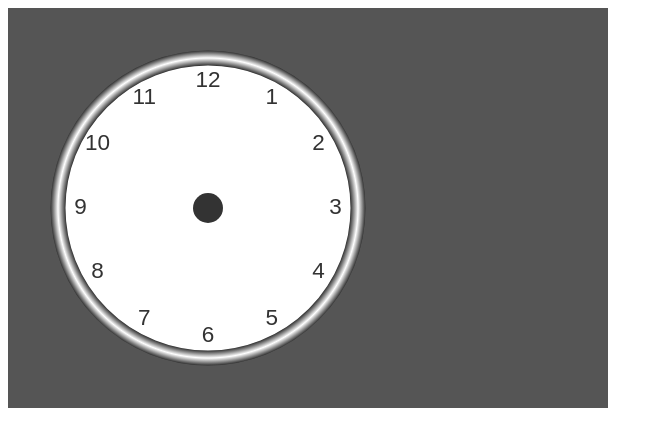
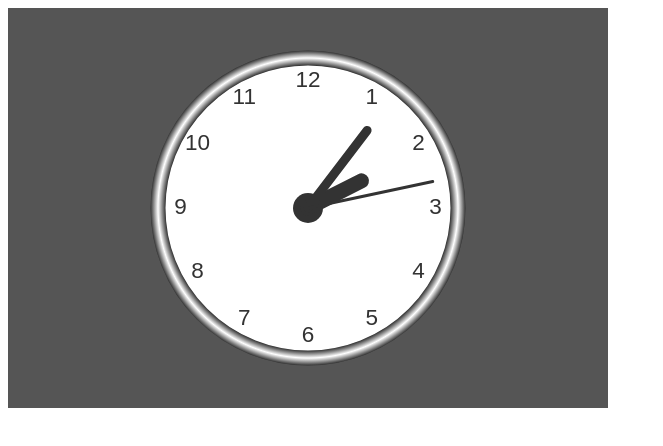
Before and after one commit to Silence96319/Silence96319.github.io, a plain HTML site: page canvas/watch.html in a window 1280 px wide. Shown: the whole page, without its empty margins (0-663 px from the left). Drawn offline with Linux system fonts and the light colour scheme.

Commit message:
clock finished

```diff
--- a/canvas/watch.html
+++ b/canvas/watch.html
@@ -11,6 +11,7 @@
 <body>
   <canvas width="600" height="400" style="background-color: #555;"></canvas>
   <script>
+  //构造函数============================================
     let Watch = function(x0, y0, radian, ctx) {
       this.ctx = ctx || document.querySelector('canvas').getContext('2d')
 
@@ -21,23 +22,33 @@
       this.init()
     }
 
+    //原型方法============================================
+    //初始化
     Watch.prototype.init = function() {
+      //固定画钟的圆心
+      this.ctx.translate(this.x0, this.y0)
+
       this.drawFace()
       this.drawNums()
+      this.drawTime()
       setInterval(() => {
+        this.ctx.clearRect(-this.x0, -this.y0, this.ctx.canvas.width, this.ctx.canvas.height)
+        this.drawFace()
+        this.drawNums()
         this.drawTime()
       }, 1000)
     }
 
+    //画钟面
     Watch.prototype.drawFace = function() {
+      this.ctx.beginPath()
+
       //换一个圆的背景
-      this.ctx.translate(this.x0, this.y0)
       this.ctx.arc(0, 0, this.radian, 0, 2 * Math.PI)
       this.ctx.fillStyle = '#fff'
       this.ctx.fill()
 
       //画圆的边框
-      // this.ctx.beginPath()
       let grad = this.ctx.createRadialGradient(0, 0, this.radian * 0.95, 0, 0, this.radian * 1.05)
       grad.addColorStop(0, '#333')
       grad.addColorStop(0.5, '#fff')
@@ -53,22 +64,35 @@
       this.ctx.fill()
     }
 
+    //画钟上面的数字
     Watch.prototype.drawNums = function() {
       this.ctx.font = this.radian * 0.15 + 'px arial'
       this.ctx.textBaseline = 'middle'
       this.ctx.textAlign = 'center'
+
       for (let num = 1; num < 13; num++) {
+        this.ctx.save()
         let angle = num * Math.PI / 6
+
+        //将书写的文字先旋转一定的角度（此时坐标轴也旋转了）
         this.ctx.rotate(angle)
+        //将文字的对齐的点移到一定的位置
         this.ctx.translate(0, -this.radian * 0.85)
+        //将文字摆正
         this.ctx.rotate(-angle)
+
         this.ctx.fillText(num.toString(), 0, 0)
-        this.ctx.rotate(angle)
-        this.ctx.translate(0, this.radian * 0.85)
-        this.ctx.rotate(-angle)
+
+        // //逆操作，使得整个坐标系回到初始状态
+        // this.ctx.rotate(angle)
+        // this.ctx.translate(0, this.radian * 0.85)
+        // this.ctx.rotate(-angle)
+        //以上思路可用save和restore代替
+        this.ctx.restore()
       }
     }
 
+    //获取当地时间
     Watch.prototype.drawTime = function() {
       let now = new Date()
       let hours = now.getHours()
@@ -76,29 +100,31 @@
       let seconds = now.getSeconds()
 
       hours = hours % 12
-      hoursAngle = (hours * Math.PI / 6) + (minutes * Math.PI / 6 / 60) + (seconds * Math.PI / 6 / 60 / 60)
-      minutesAngle = (minutes * Math.PI / 30) + (seconds * Math.PI / 30 / 60)
-      secondsAngle = (seconds * Math.PI / 30)
+      this.hoursAngle = (hours * Math.PI / 6) + (minutes * Math.PI / 6 / 60) + (seconds * Math.PI / 6 / 60 / 60)
+      this.minutesAngle = (minutes * Math.PI / 30) + (seconds * Math.PI / 30 / 60)
+      this.secondsAngle = (seconds * Math.PI / 30)
 
       //画指针
-      this.drawHand(hoursAngle, this.radian * 0.5, this.radian * 0.07)
-      this.drawHand(minutesAngle, this.radian * 0.7, this.radian * 0.05)
-      this.drawHand(secondsAngle, this.radian * 0.9, this.radian * 0.02)
+      this.drawHand(this.hoursAngle, this.radian * 0.4, this.radian * 0.1)
+      this.drawHand(this.minutesAngle, this.radian * 0.65, this.radian * 0.06)
+      this.drawHand(this.secondsAngle, this.radian * 0.85, this.radian * 0.02)
     }
 
-    Watch.prototype.drawHand = function(angle, legnth, width) {
+    //画指针
+    Watch.prototype.drawHand = function(angle, length, width) {
       this.ctx.beginPath()
       this.ctx.lineWidth = width
       this.ctx.lineCap = 'round'
       this.ctx.moveTo(0, 0)
       this.ctx.rotate(angle)
       this.ctx.lineTo(0, -length)
+      this.ctx.strokeStyle = '#333'
       this.ctx.stroke()
       this.ctx.rotate(-angle)
     }
 
-
-    new Watch(200, 200, 150)
+    //实例化============================================
+    new Watch(300, 200, 150)
   </script>
 </body>
 
```
Also changed, not shown: canvas/test.html (deleted, +0 -24 lines), index.html (+1 -1 lines).
